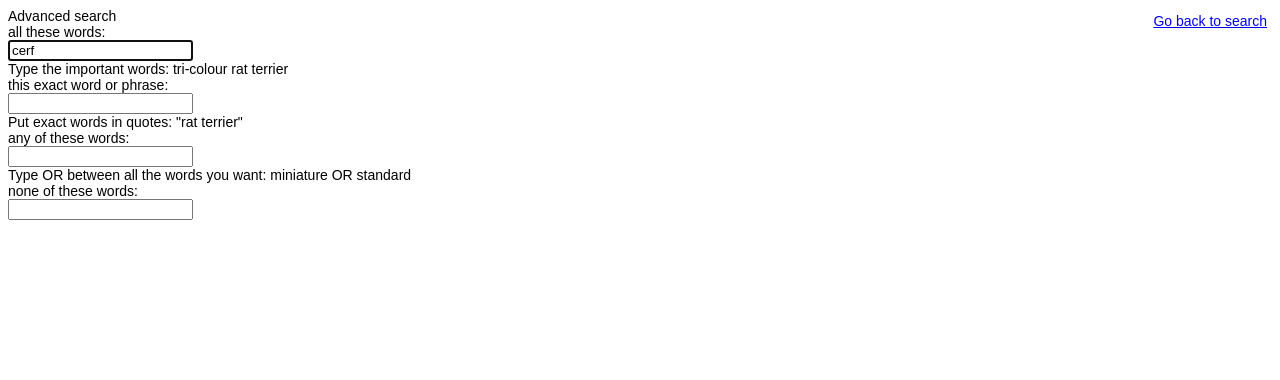
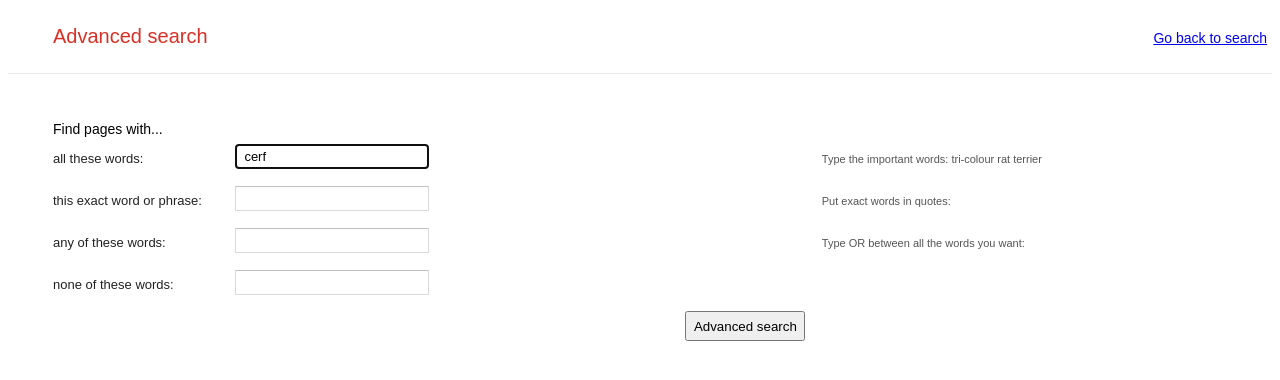
Before and after one commit to bjansdeb/harv_search, a plain HTML site: page adv_search.html in a window 1280 px wide. Drawn offline with Linux system fonts and the light colour scheme.

Commit message:
Improving advanced search

```diff
--- a/adv_search.html
+++ b/adv_search.html
@@ -13,10 +13,22 @@
             </li>
         </ul>
         </nav>
-
-        <label>Advanced search</label>
+        <div class="g-as-div">
+            <label class="g-as-label">Advanced search</label>
+        </div>
+        <div class="gy3Eif"></div>
         <div class="g-page">
+            <div class="g-as-all-search">
                 <form action="https://www.google.com/search" method="GET" name="f">
+                    <div class="otByu">
+                        <div class="yIQOUb">
+                            <div class="I1Kbt">
+                                <div class="lOTAE">
+                                    <span>Find pages with...</span>
+                                </div>
+                            </div>
+                        </div>
+                    </div>
                     <div class="otByu">
                         <div class="yIQOUb">
                             <div class="FAcADc">
@@ -45,7 +57,7 @@
                                 </div>
                             </div>
                             <div class="cwqNnb dulCv">
-                        <div class="lOTAE">Put exact words in quotes:  <span class="BFlQMb">"rat terrier"</span>
+                                <div class="lOTAE">Put exact words in quotes:
                             </div>
                         </div>
                     </div>
@@ -62,7 +74,7 @@
                         </div>
                         <div class="cwqNnb dulCv">
                             <div class="lOTAE">Type
-                        <span class="BFlQMb">OR</span> between all the words you want:  <span class="BFlQMb">miniature OR standard</span>
+                                <span class="BFlQMb">OR</span> between all the words you want:
                             </div>
                         </div>
                     </div>
@@ -78,8 +90,13 @@
                             </div>
                         </div>
                     </div>
+                    <div class="jYcx0e" style="text-align:right">
+                        <input id="CIGjud" name="tbs" type="hidden" value="">
+                        <input class="jfk-button jfk-button-action dUBGpe" style="-webkit-user-select:none;user-select:none;line-height:100%;height:30px;min-width:120px" value="Advanced search" type="submit">
+                    </div>
                     </div>
                 </form>
+            </div> <!-- g-as-all-search-->
         </div><!-- g-page -->
 
 
--- a/main.css
+++ b/main.css
@@ -2,6 +2,88 @@ body{
 font-size: 14px;
 font-family: Arial, sans-serif;
 
+}
+.g-as-all-search{
+    max-width: 1140px;
+    min-width: 200px;
+    width: 96%;
+    margin: 40px 2% 0 45px;
+}
+.g-as-div{
+    color: #d93025;
+    font-size: 20px;
+    margin: 25px 35px;
+
+}
+
+.g-as-label{
+    margin-left:10px
+}
+
+
+.jYcx0e{
+    float: left;
+    /* display: inline-block; */
+    min-width: 167px;
+    min-height: 41px;
+    vertical-align: middle;
+    width: 50%;
+}
+
+.PLLUQc{
+    padding-right: 16px;
+}
+
+.otByu{
+    width: 100%;
+    clear: both;
+}
+
+.jfk-textinput{
+    border-radius: 1px;
+    border: 1px solid #d9d9d9;
+    border-top: 1px solid #c0c0c0;
+    font-size: 13px;
+    height: 25px;
+    padding: 1px 8px;
+}
+
+.lOTAE{
+    height: 30px;
+    display: table-cell;
+    vertical-align: middle;
+}
+
+.FAcADc{
+    float: left;
+    /* display: inline-block; */
+    min-width: 167px;
+    width: 16%;
+    height: 42px;
+    color: #222;
+    font-size: 13px;
+    line-height: 16px;
+    vertical-align: middle;
+}
+
+.cwqNnb{
+    float: left;
+    /* display: inline-block; */
+    width: 32%;
+    min-width: 160px;
+    margin: 0 0 8px 1%;
+    color: #555;
+    font-size: 11px;
+    padding-left: 5px;
+    vertical-align: middle;
+    position: relative;
+}
+.gy3Eif{
+    border-bottom: 1px solid #ebebeb;
+}
+
+.yIQOUb{
+    clear:both;
 }
 
 .g-page{
```
Also changed, not shown: img_search.html (+1 -1 lines), index.html (+1 -1 lines). Lines whose indentation alone changed are shown as unchanged.
